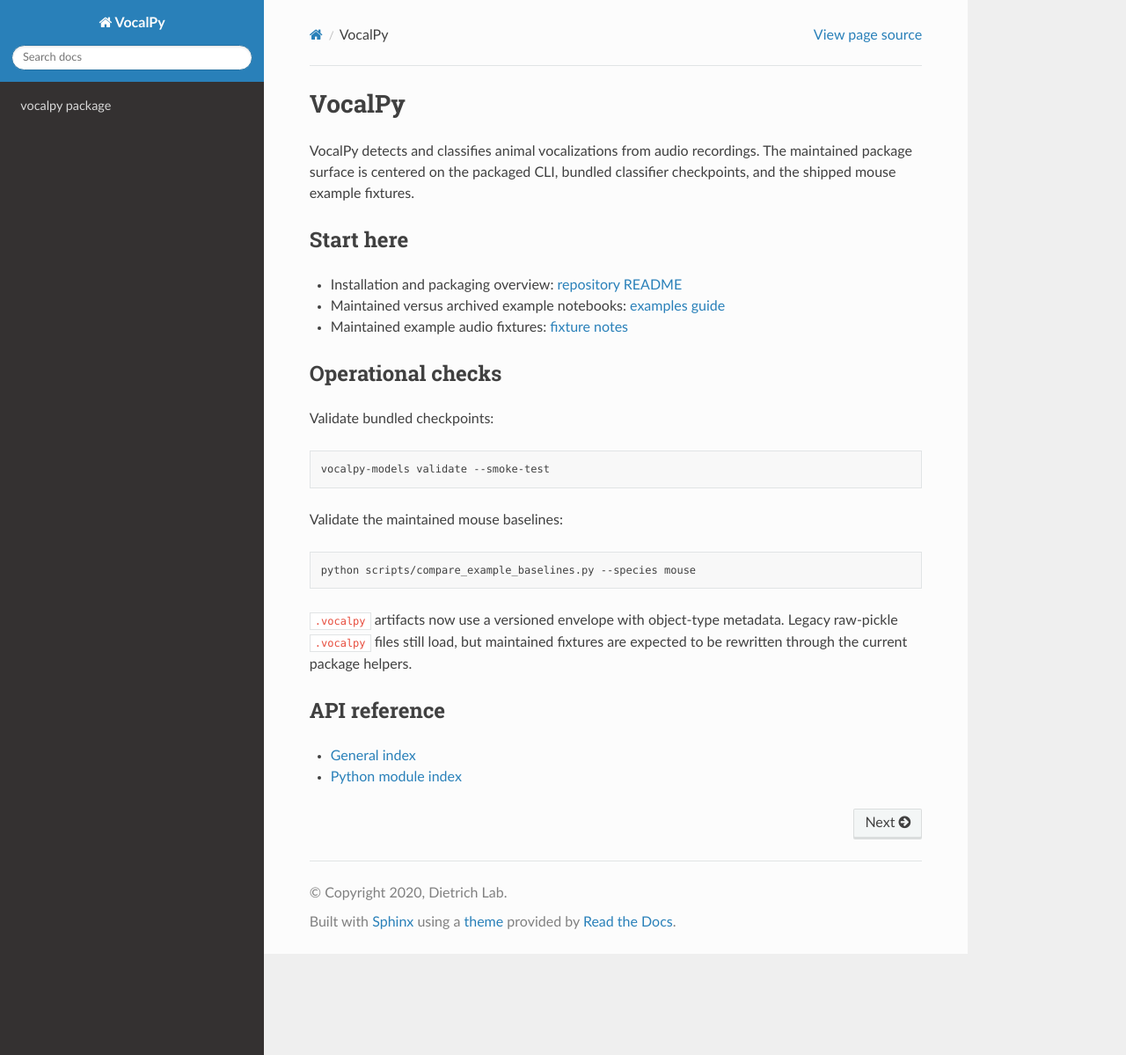
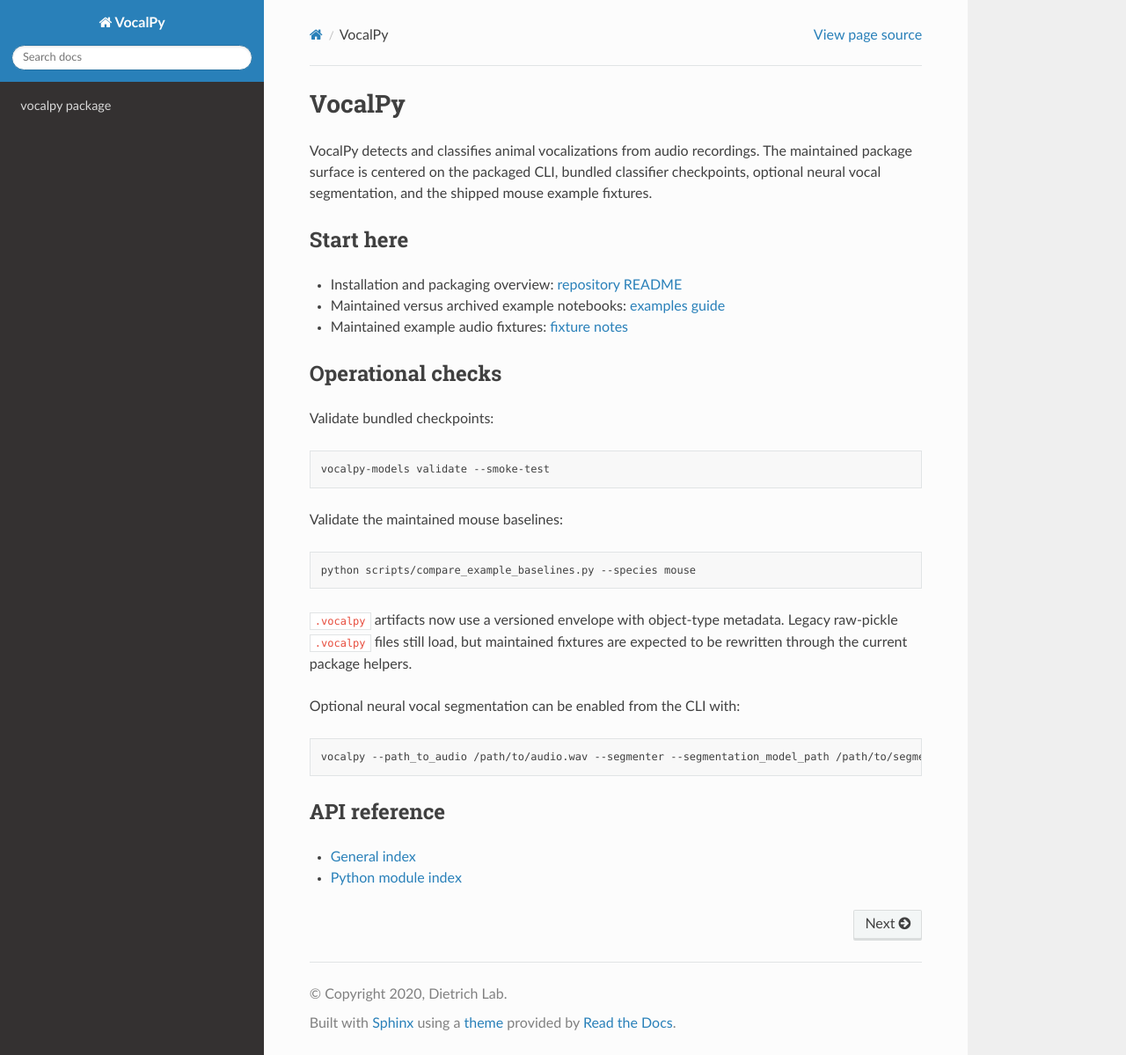
Before and after one commit to gumadeiras/vocalpy, a Sphinx documentation site: the page built from docs/index.md, in a window 1280 px wide and 1199 px high. Shown: the whole window at 88% size. Built offline with Sphinx 7.4.7 and the Read the Docs theme 3.1.0, drawn with Linux system fonts in a browser that asks for light colours.

Commit message:
Document neural vocal segmentation workflow
Document the optional neural segmentation stage in the maintained README and docs landing page. Call out the CLI flags, model contract, and cnn_mask output directory so custom segmenter integration is discoverable.

Keep the docs focused on the supported path: post-detection vocal segmentation over the same crop surface used by the classifier.

````diff
--- a/docs/index.md
+++ b/docs/index.md
@@ -2,7 +2,8 @@
 
 VocalPy detects and classifies animal vocalizations from audio recordings.
 The maintained package surface is centered on the packaged CLI, bundled
-classifier checkpoints, and the shipped mouse example fixtures.
+classifier checkpoints, optional neural vocal segmentation, and the shipped
+mouse example fixtures.
 
 ## Start here
 
@@ -28,6 +29,12 @@
 Legacy raw-pickle `.vocalpy` files still load, but maintained fixtures are
 expected to be rewritten through the current package helpers.
 
+Optional neural vocal segmentation can be enabled from the CLI with:
+
+```sh
+vocalpy --path_to_audio /path/to/audio.wav --segmenter --segmentation_model_path /path/to/segmenter.pt
+```
+
 ## API reference
 
 - <a href="genindex.html">General index</a>
````
Also changed, not shown: README.md (+18 -0 lines).
